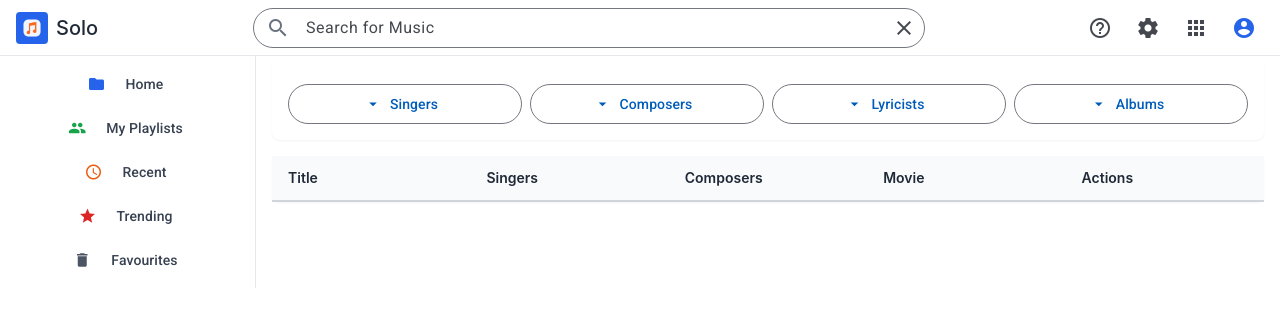
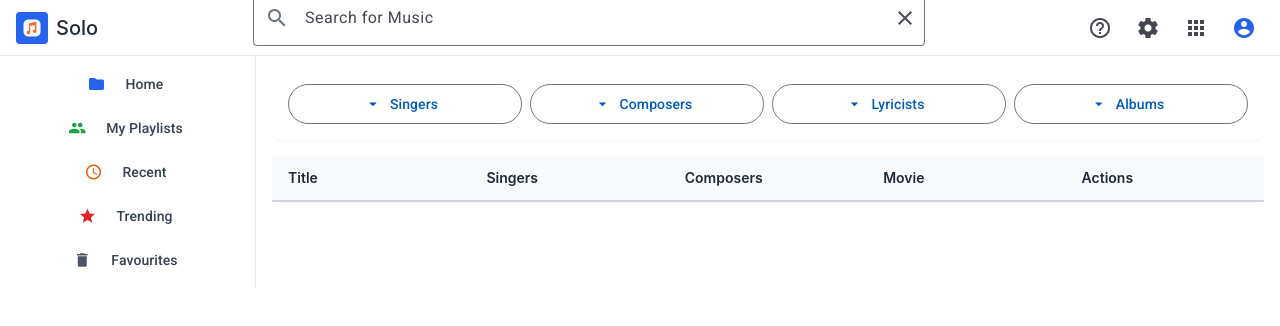
Before and after one commit to manojworks/playback, an Angular app in the folder solo-web/: page / in a window 1280 px wide. Shown: the top 326 px of the page. Built offline with nearby package versions, Linux system fonts and the light colour scheme.

Commit message:
Revert "Merge branch 'main' of https://github.com/manojworks/playback"
This reverts commit fb879fd482c162497e469af4367503e9da2dff3d, reversing
changes made to 025c0e4d8a9b656ab852a756f0447ac7c8dc82e5.

```diff
--- a/solo-web/angular.json
+++ b/solo-web/angular.json
@@ -60,8 +60,7 @@
             "development": {
               "optimization": false,
               "extractLicenses": false,
-              "sourceMap": true,
-              "outputHashing": "all"
+              "sourceMap": true
             }
           },
           "defaultConfiguration": "production"
--- a/solo-web/src/app/shared/components/top-bar/top-bar.component.html
+++ b/solo-web/src/app/shared/components/top-bar/top-bar.component.html
@@ -6,8 +6,8 @@
     <span class="font-medium text-xl text-gray-800">Solo</span>
   </div>
 
-  <div class="flex-1 max-w-2xl mx-8 flex items-center search-pill-container">
-    <mat-form-field appearance="outline" subscriptSizing="dynamic" class="search-bar w-full">
+  <div class="flex-1 max-w-2xl mx-8">
+    <mat-form-field appearance="outline" class="w-full">
       <mat-icon matPrefix class="text-gray-500">search</mat-icon>
       <input #searchInput matInput aria-label="Search" placeholder="Search for Music" (keyup.enter)="onSearch(searchInput.value)" />
       <button mat-icon-button matSuffix aria-label="Clear" type="button" (click)="clearSearch(searchInput)">
--- a/solo-web/src/app/shared/components/top-bar/top-bar.component.scss
+++ b/solo-web/src/app/shared/components/top-bar/top-bar.component.scss
@@ -1,56 +1,8 @@
 /* Top bar styles */
-/* In your component's .css or .scss file */
-
-:host ::ng-deep .mat-mdc-text-field-wrapper {
-  border: 1px solid #74777f !important;
-  border-radius: 28px !important;
-  overflow: hidden !important;
-}
-
-:host ::ng-deep .mdc-notched-outline {
-  display: none !important;
-}
-
-/* Optional: Ensure focus looks good */
-:host ::ng-deep .mat-mdc-form-field-focus-overlay {
-  border-radius: 28px !important;
-}
-
-
 .mat-mdc-form-field {
-  align-self: center;
-  display: flex;
-  align-items: center;
-  box-sizing: border-box;
-  margin: 0;
-  padding: 0;
-
-  .mat-mdc-form-field .mdc-notched-outline {
-  display: none !important;
-  }
-
   .mat-mdc-text-field-wrapper {
-    border: 1px solid #74777f !important;
     background-color: #f1f3f4;
-    border-radius: 28px !important;
-    overflow: hidden !important;
-    background-color: transparent;
-    height: 24px;
-    padding: 0 12px;
-    width: 100%;
-    display: flex;
-    align-items: center;
-    box-sizing: border-box;
-      }
-
-  .mat-mdc-form-field-flex,
-  .mat-mdc-text-field-infix {
-    display: flex;
-    align-items: center;
-    padding: 0 16px !important;
-    height: 100%;
-    box-sizing: border-box;
-
+    border-radius: 24px;
   }
 
   .mat-mdc-form-field-focus-overlay {
@@ -69,65 +21,4 @@
     border-color: #dadce0;
     border-width: 1px;
   }
-
-  .mat-mdc-input-element {
-    height: 100%;
-    padding: 0;
-    line-height: 1.2;
-    display: flex;
-    align-items: center;
-  }
 }
-scss
-// Use a specific class to avoid affecting every form-field in your app
-.search-bar {
-  height: 40px;
-  display: flex;
-  align-items: center;
-
-  ::ng-deep {
-    // 1. Unified pill-shaped container and height
-    .mat-mdc-text-field-wrapper {
-      height: 40px !important;
-      min-height: 40px !important;
-      border: 1px solid #74777f !important; // Adjust color to your theme
-      border-radius: 20px !important;       // Half the height for perfect pill
-      overflow: hidden !important;
-      background-color: transparent;
-      padding: 0 12px !important;
-      display: flex;
-      align-items: center;
-    }
-
-    // 2. Internal flex alignment
-    .mat-mdc-form-field-flex {
-      height: 40px !important;
-      align-items: center !important;
-    }
-
-    // 3. Hide the default segmented MDC outline segments
-    .mdc-notched-outline {
-      display: none !important;
-    }
-
-    // 4. Remove the default padding and reserved space for hints/errors
-    .mat-mdc-form-field-subscript-wrapper {
-      display: none !important;
-    }
-
-    // 5. Adjust the input text alignment
-    .mat-mdc-form-field-infix {
-      padding-top: 0 !important;
-      padding-bottom: 0 !important;
-      min-height: auto !important;
-      display: flex;
-      align-items: center;
-    }
-
-    // Optional: Focus state styling
-    &.mat-focused .mat-mdc-text-field-wrapper {
-      border-color: #6750a4 !important; // Your primary color
-      border-width: 2px !important;
-    }
-  }
-}
--- a/solo-web/src/styles.scss
+++ b/solo-web/src/styles.scss
@@ -39,40 +39,3 @@ body {
   height: 100%;
 }
 /* You can add global styles to this file, and also import other style files */
-
-/* In src/styles.scss (Global) */
-.search-pill-container.search-pill-container { /* Double class increases priority */
-  height: 40px !important;
-
-  .mat-mdc-text-field-wrapper {
-    height: 40px !important;
-    min-height: 40px !important;
-    border: 1px solid #74777f !important;
-    border-radius: 20px !important;
-    overflow: hidden !important;
-    display: flex !important;
-    align-items: center !important;
-    background-color: transparent;
-  }
-
-  .mdc-notched-outline {
-    display: none !important;
-  }
-
-  .mat-mdc-form-field-subscript-wrapper {
-    display: none !important;
-  }
-
-  .mat-mdc-form-field-infix {
-    padding: 0 !important;
-    min-height: auto !important;
-    display: flex !important;
-    align-items: center !important;
-  }
-}
-
-input.mat-mdc-input-element {
-  height: 40px !important;      /* 1. Make the input fill the full height */
-  line-height: 40px !important; /* 2. Force text to the vertical center */
-  padding: 0 !important;        /* 3. Remove internal offsets */
-}
```
Also changed, not shown: 1 other file (tests, documents, lock files or other folders).
